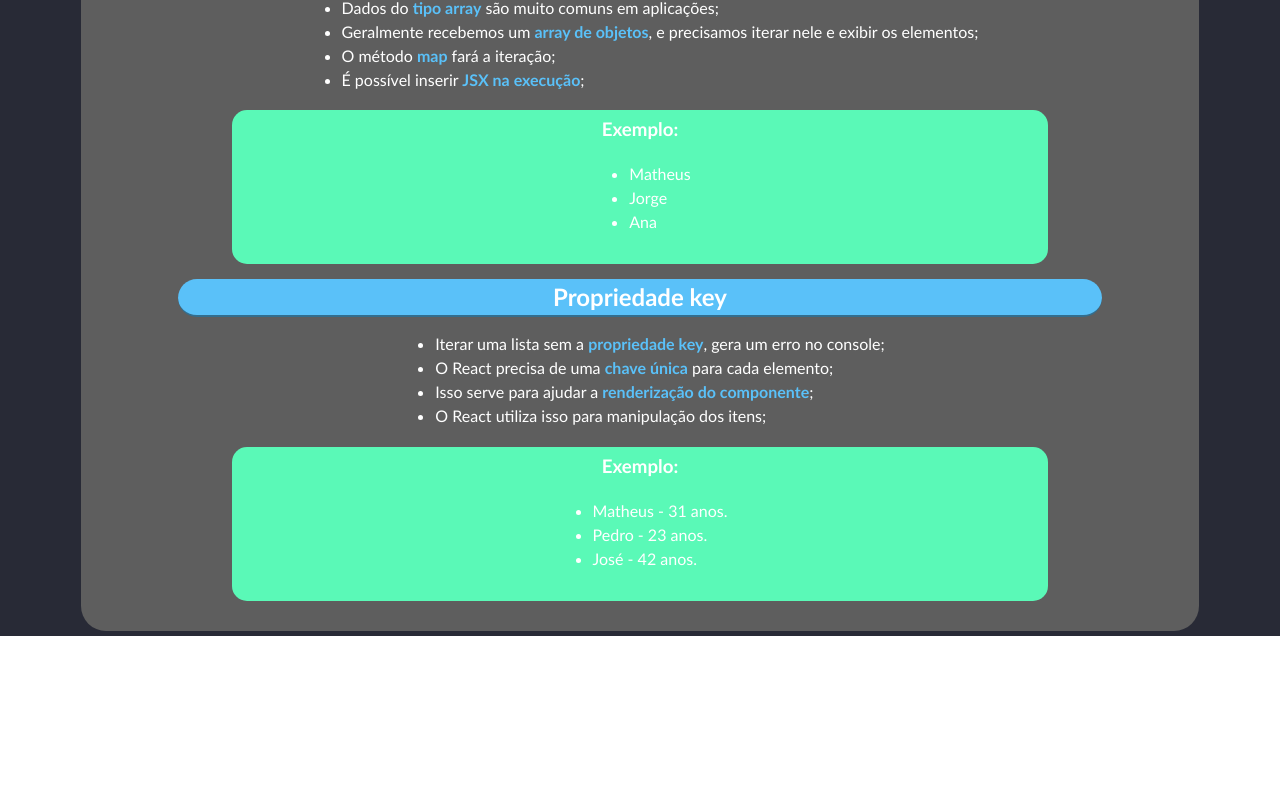
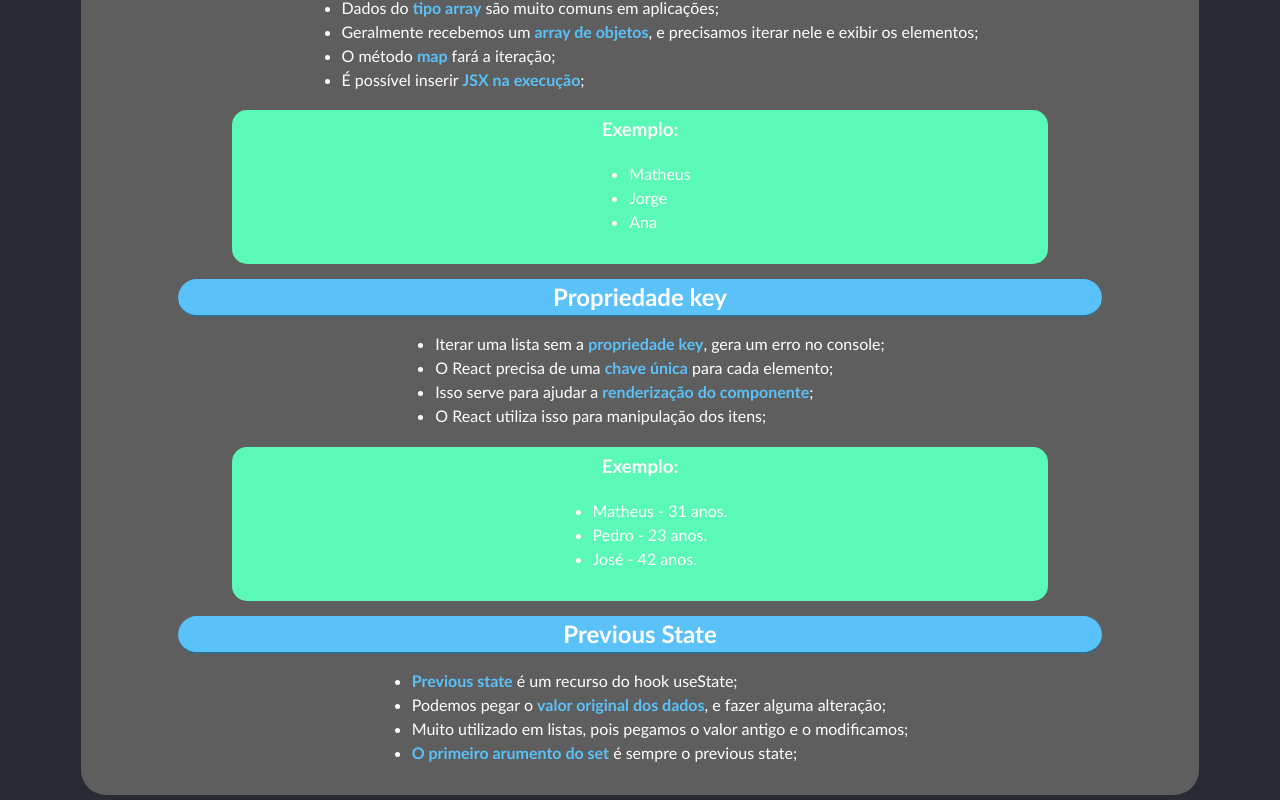
Before and after one commit to CristianTalys/ReactClass, a React (Vite) app in the folder 3_AVANCANDO_EM_REACT/avancando/: page / in a window 1280 px wide. Shown: the part 1399-2199 px from the top of the page. Before the commit the page ends 2035 px from the top, so only its background shows below. Built offline with nearby package versions, Linux system fonts and the light colour scheme.

Commit message:
inicio aula previous State

```diff
--- a/3_AVANCANDO_EM_REACT/avancando/src/components/RenderList.jsx
+++ b/3_AVANCANDO_EM_REACT/avancando/src/components/RenderList.jsx
@@ -41,6 +41,13 @@ const RenderList = () => {
           ))}
         </ul>
       </div>
+      <h2 className="subtitle">Previous State</h2>
+      <ul>
+        <li><strong>Previous state</strong> é um recurso do hook useState;</li>
+        <li>Podemos pegar o <strong>valor original dos dados</strong>, e fazer alguma alteração;</li>
+        <li>Muito utilizado em listas, pois pegamos o valor antigo e o modificamos;</li>
+        <li><strong>O primeiro arumento do set</strong> é sempre o previous state;</li>
+      </ul>
     </div>
   )
 }
```
